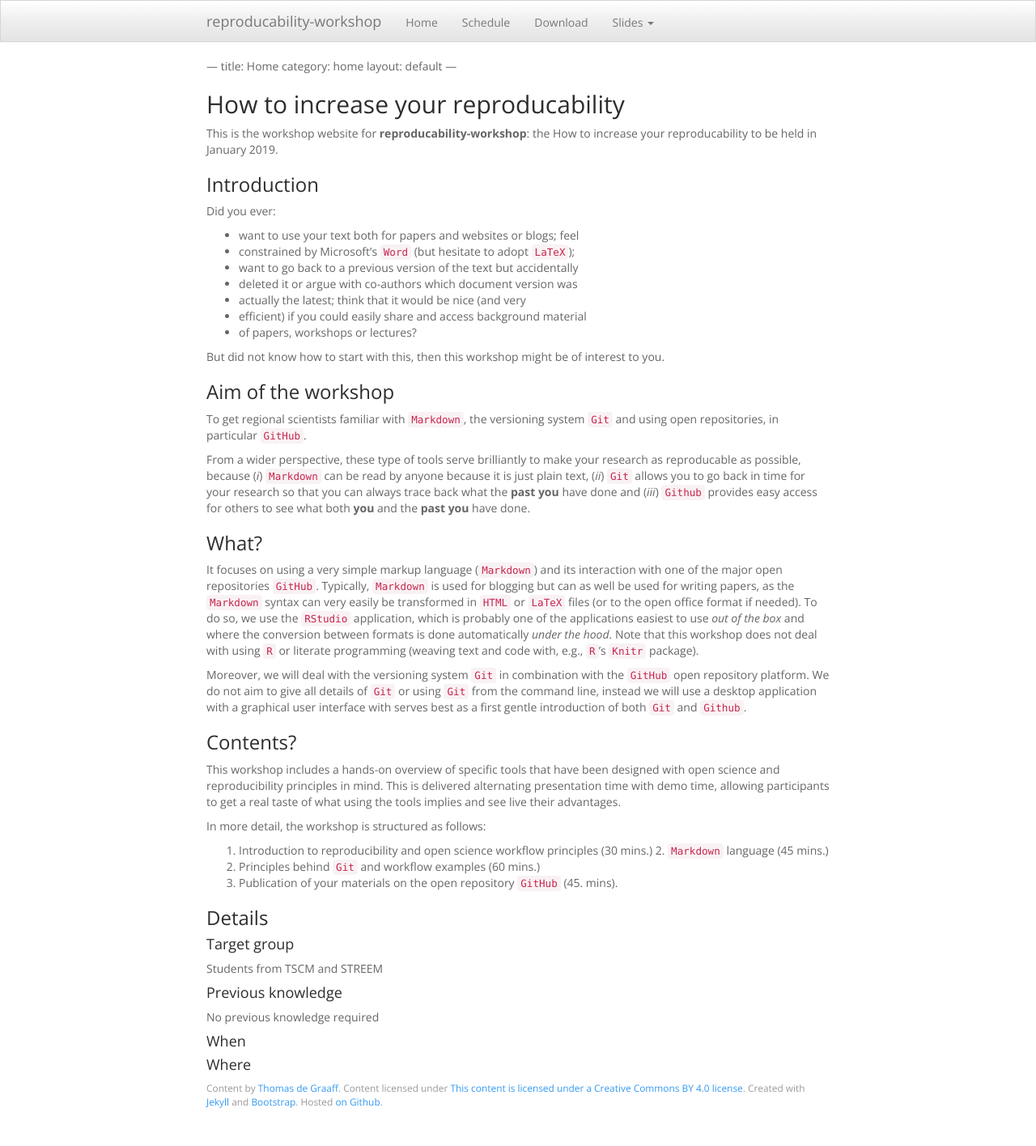
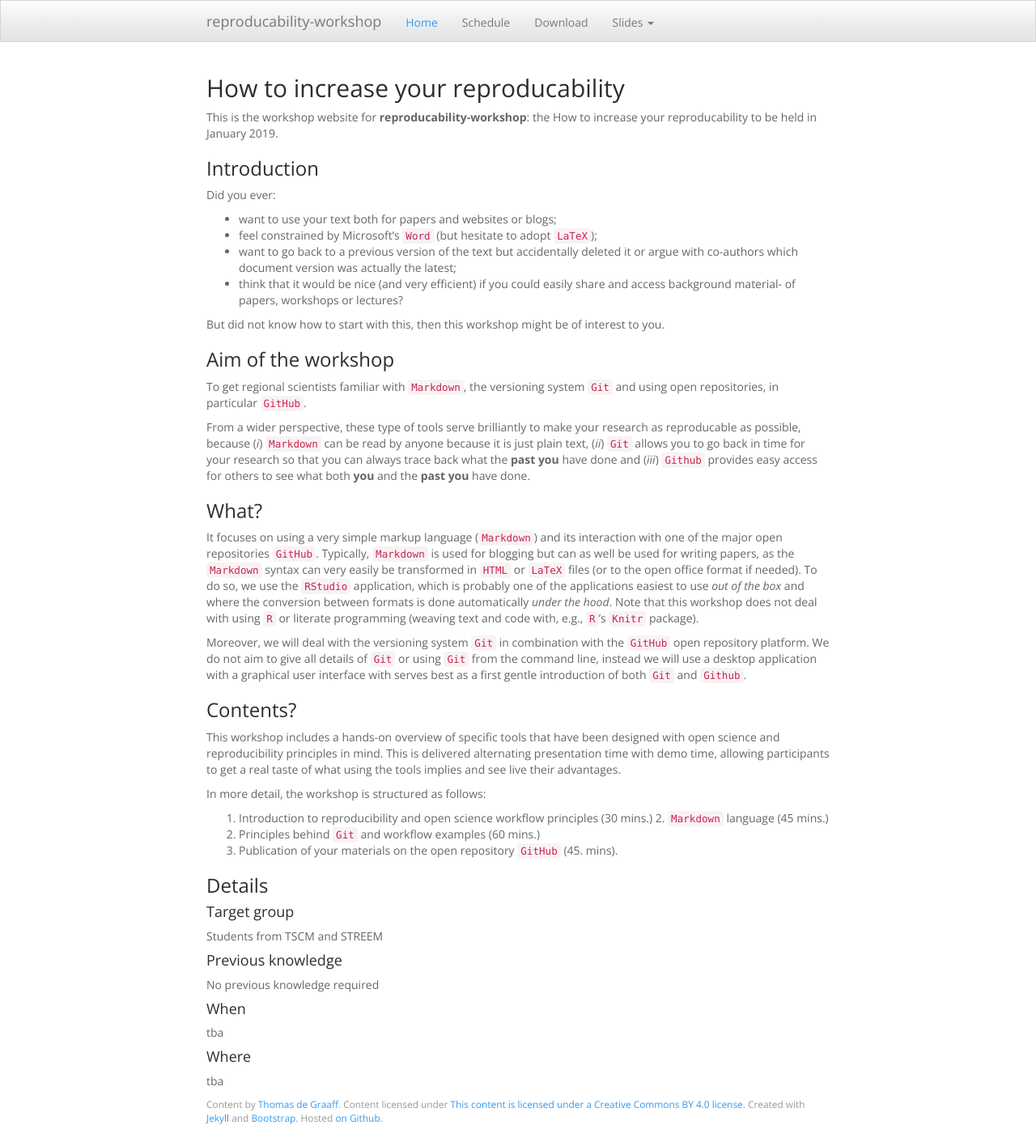
Before and after one commit to Thdegraaff/reproducability-workshop, a Jekyll site: the page built from index.md, in a window 1280 px wide. Shown: the whole page at 81% size. Built offline with Jekyll 4.4.1, drawn with Linux system fonts in a browser that asks for light colours; nearby versions of some CDN libraries; our own code applies the rules of GitHub Pages for plain Markdown files.

Commit message:
updated index file

```diff
--- a/index.md
+++ b/index.md
@@ -1,4 +1,8 @@
---- title: Home category: home layout: default ---
+---
+title: Home
+category: home
+layout: default
+---
 
 ## {{site.data.course.name}}
 
@@ -9,13 +13,11 @@ This is the workshop website for **{{site.data.course.number}}**: the
 
 Did you ever:
 
-- want to use your text both for papers and websites or blogs; feel
-- constrained by Microsoft's `Word` (but hesitate to adopt `LaTeX`);
-- want to go back to a previous version of the text but accidentally
-- deleted it or argue with co-authors which document version was
-- actually the latest; think that it would be nice (and very
-- efficient) if you could easily share and access background material
-- of papers, workshops or lectures?
+- want to use your text both for papers and websites or blogs;
+- feel constrained by Microsoft's `Word` (but hesitate to adopt `LaTeX`);
+- want to go back to a previous version of the text but accidentally deleted it or argue with co-authors which document version was
+actually the latest;
+- think that it would be nice (and very efficient) if you could easily share and access background material- of papers, workshops or lectures?
 
 But did not know how to start with this, then this workshop might be
 of interest to you.
@@ -81,4 +83,8 @@ No previous knowledge required
 
 #### When
 
+tba
+
 #### Where
+
+tba
```
